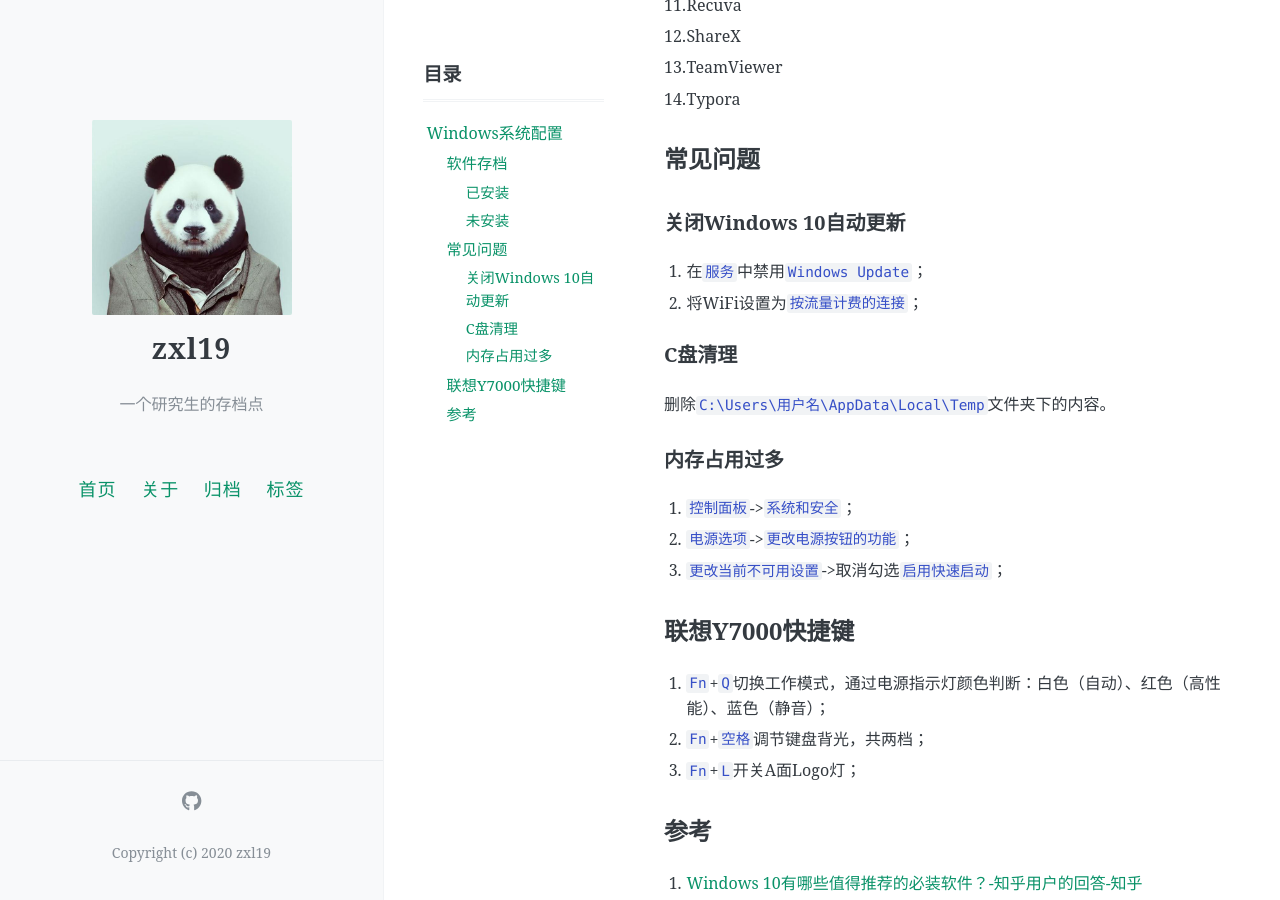
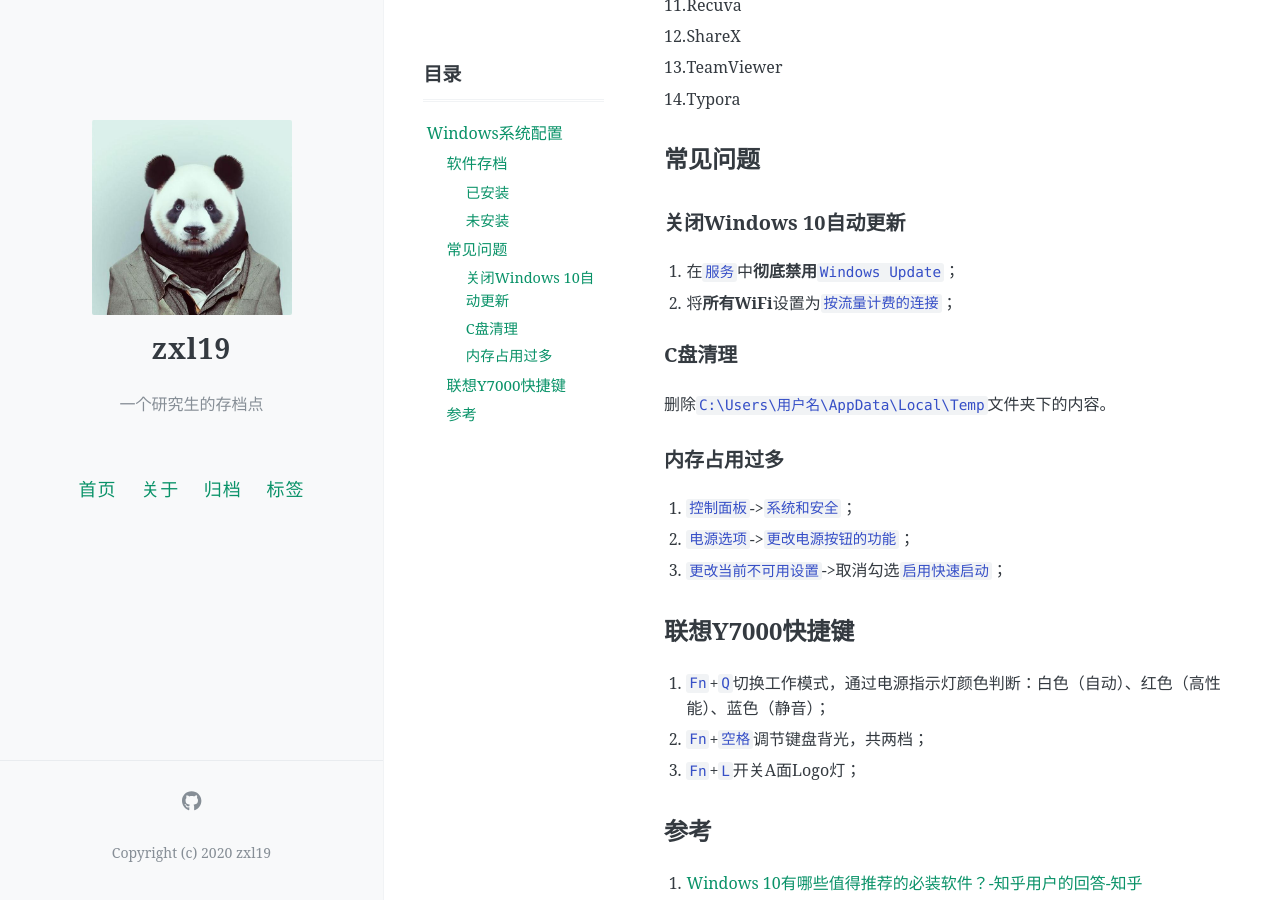
Before and after one commit to zxl19/zxl19.github.io, a Jekyll site: the page built from _posts/2021-09-15-windows-setup.md, in a window 1280 px wide and 900 px high, scrolled down 1255 px. Built offline with Jekyll 4.4.1, drawn with Linux system fonts in a browser that asks for light colours; comment, search, counter and statistics services are not loaded.

Commit message:
Update Posts

```diff
--- a/_posts/2021-09-15-windows-setup.md
+++ b/_posts/2021-09-15-windows-setup.md
@@ -57,8 +57,8 @@ Windows系统配置。
 
 ### 关闭Windows 10自动更新
 
-1. 在`服务`中禁用`Windows Update`；
-2. 将WiFi设置为`按流量计费的连接`；
+1. 在`服务`中**彻底禁用**`Windows Update`；
+2. 将**所有WiFi**设置为`按流量计费的连接`；
 
 ### C盘清理
 
```
Also changed, not shown: _posts/2021-03-29-latex-note.md (+3 -0 lines).
